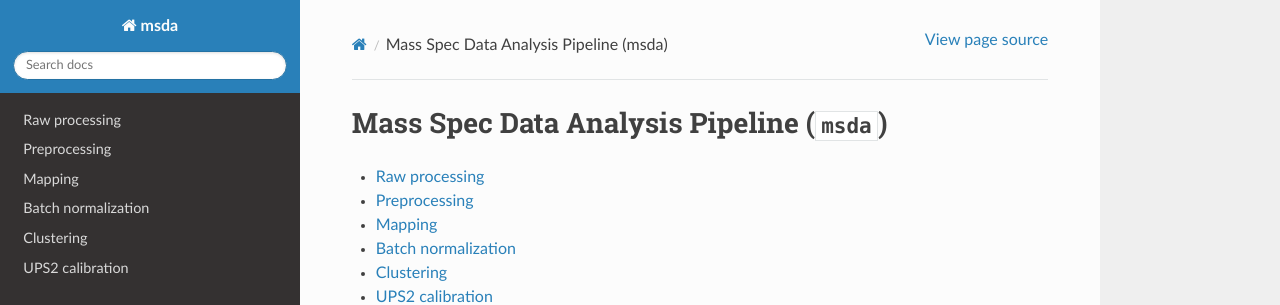
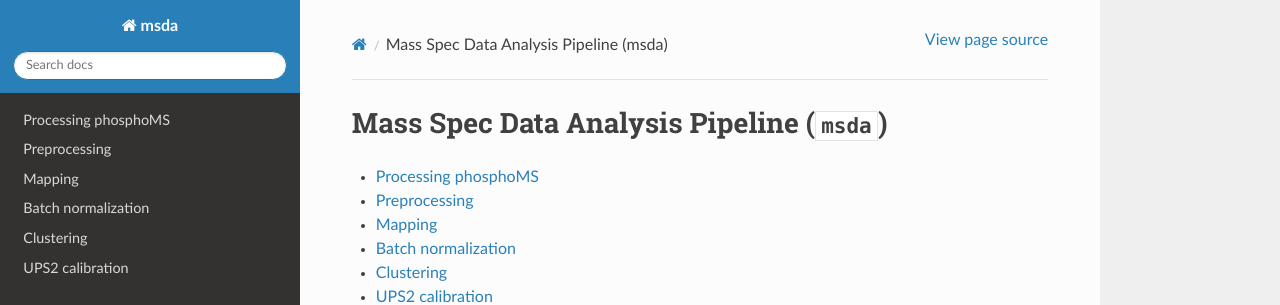
Before and after one commit to datarail/msda, a Sphinx documentation site: the page built from doc/index.rst, in a window 1280 px wide. Shown: the top 305 px of the page. Built offline with Sphinx 7.4.7 and the Read the Docs theme 2.0.0, drawn with Linux system fonts in a browser that asks for light colours.

Commit message:
propfate change in process_raw filename to process_phosho_ms.py

```diff
--- a/doc/modules/index.rst
+++ b/doc/modules/index.rst
@@ -1,10 +1,10 @@
 .. _msda_modules_ref:
 
 
-Raw processing
+Processing phosphoMS
 --------------
 
-.. automodule:: msda.process_raw
+.. automodule:: msda.process_phospho_ms
     :members:
     :show-inheritance:
 
```
